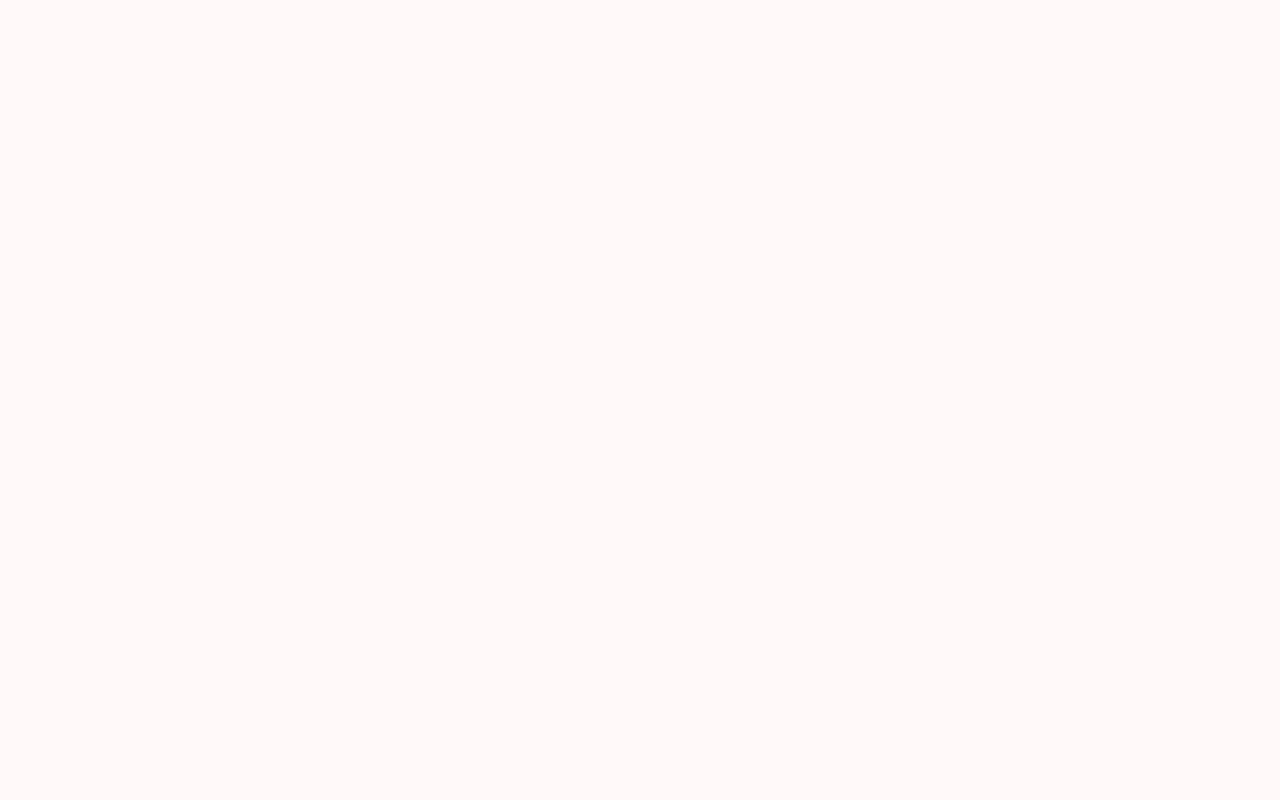
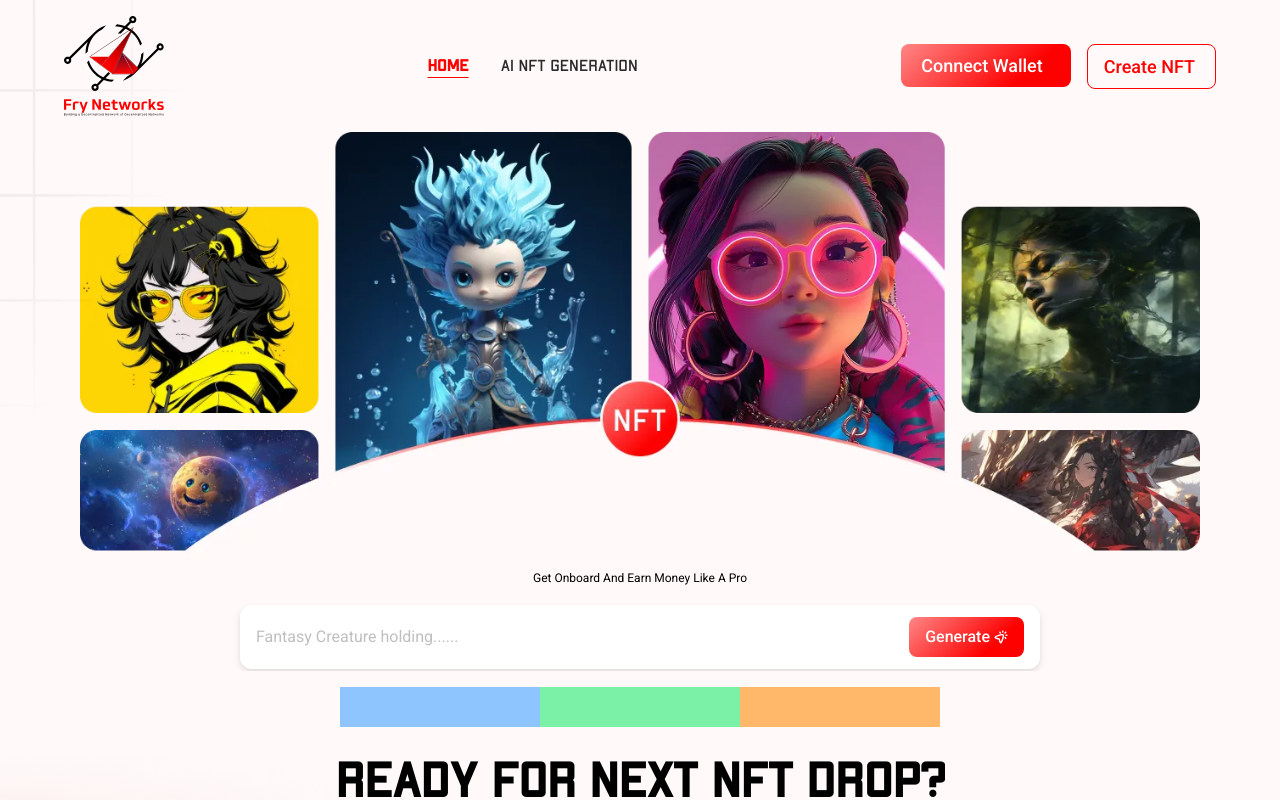
Before and after one commit to tahir-rafique/NFT-ALGO, a React (Vite) app: page /create-nft-collection-page in a window 1280 px wide. Before the commit this address had no page. Shown: the top 800 px of the page. Built offline with nearby package versions, Linux system fonts and the light colour scheme.

Commit message:
ant-modal added

```diff
--- a/package.json
+++ b/package.json
@@ -11,6 +11,7 @@
   },
   "dependencies": {
     "@tailwindcss/vite": "^4.0.3",
+    "antd": "^5.24.1",
     "icons": "^1.0.0",
     "lucide-react": "^0.474.0",
     "react": "^18.3.1",
--- a/src/App.jsx
+++ b/src/App.jsx
@@ -9,6 +9,7 @@ import TopCollectionPixacio from './pages/TopCollectionPixacio';
 import NFTdetailpixacio from './pages/NFTdetailpixacio';
 import TopSellerPage from './pages/TopSellerPage';
 import SellerCollectionPage from './pages/SellerCollectionPage';
+import CreateNFTpage from './pages/CreateNFTpage';
 
 const App = () => {
   return (
@@ -22,8 +23,7 @@ const App = () => {
         <Route path="/NFTdetail" element={<NFTdetailpixacio />} />
         <Route path="/top-seller-page" element={<TopSellerPage />} />
         <Route path="/seller-collection-page" element={<SellerCollectionPage />} />
-
-
+        <Route path="/create-nft-collection-page" element={<CreateNFTpage />} />
 
 
       </Routes>
--- a/src/components/Navbar.jsx
+++ b/src/components/Navbar.jsx
@@ -6,12 +6,29 @@ import ButtonMain from "../shared/ButtonMain";
 
 import topGridLeft from "../assets/Header/images/topGridLeft.webp"
 import { Link } from "react-router-dom";
+
+import { Button, Modal } from 'antd';
 const Navbar = () => {
     const [menuOpen, setmenuOpen] = useState(false);
 
     const toggleNavbar = () => {
         setmenuOpen(!menuOpen);
     };
+
+
+    // Ant-Desing Modal
+
+    const [isModalOpen, setIsModalOpen] = useState(false);
+    const showModal = () => {
+        setIsModalOpen(true);
+    };
+    const handleOk = () => {
+        setIsModalOpen(false);
+    };
+    const handleCancel = () => {
+        setIsModalOpen(false);
+    };
+
     return (
         <nav className="flex justify-center">
             <div className="container mx-auto max-sm:px-5 sm:px-8 lg:px-16 py-4">
@@ -19,7 +36,8 @@ const Navbar = () => {
                     <img src={topGridLeft} alt="" />
                 </div>
                 <div className="">
-                    <div className="flex justify-between items-center">
+                    <div className="flex justify-between items-center ">
+
                         <a href="/" className="cursor-pointer">
                             <img src={Navlogo} alt="" className="max-lg:size-14 cursor-pointer" />
                         </a>
@@ -36,16 +54,30 @@ const Navbar = () => {
                             </h6>
                         </div>
                         <div className="hidden lg:flex gap-4">
-                            <ButtonMain text="Connect Wallet" />
+                            <ButtonMain text="Connect Wallet" onClick={showModal} />
                             <ButtonSecondary text="Create NFT" />
                         </div>
-                        <div className="lg:hidden md:flex flex-col justify-end">
+
+
+                        {/* Ant-Desing Modal */}
+                        <div className="ant-modal-container absolute right-[50%] translate-[-50%] top-[50%] z-100">
+                            <Modal title="Basic Modal" open={isModalOpen} onOk={handleOk} onCancel={handleCancel}>
+                                <p>Some contents...</p>
+                                <p>Some contents...</p>
+                                <p>Some contents...</p>
+                            </Modal>
+                        </div>
+
+                        {/* Navbar Menu on mobile */}
+                        <div className="mobile-menu-navbar lg:hidden md:flex flex-col justify-end">
                             <button onClick={toggleNavbar}>
                                 {menuOpen ? <X className="max-sm:size-10 sm:size-12" /> : <Menu className="max-sm:size-10 sm:size-12" />}
                             </button>
                         </div>
                     </div>
 
+
+                    {/* Navbar Mobile */}
                     {menuOpen && (
                         <div className="lg:hidden fixed bg-inverted  py-5 px-10 flex flex-col gap-8 z-80 navMobile-anime h-[100%] top-0 w-[270px] left-0 bottom-0 transition-all transition-discrete delay-1000">
                             <div className="flex gap-1 items-center">
--- /dev/null
+++ b/src/pages/CreateNFTpage.jsx
@@ -0,0 +1,45 @@
+import Navbar from './../components/Navbar';
+import Footer from './../components/Footer';
+import IconGenerate from "../assets/GenerateNFT/icons/IconGenerat.svg"
+
+import banner from '../assets/CreateNFTpage/images/createNFTbanner.webp'
+
+const CreateNFTpage = () => {
+    return (
+        <>
+            <Navbar />
+            <div className='flex justify-center'>
+                <div className='container mx-auto  max-sm:px-5 sm:px-12 lg:px-20 '>
+                    <div className='flex flex-col gap-4'>
+                        <img src={banner} alt="" />
+
+                        <div className='flex justify-center'>
+                            <p className=' capitalize'>get onboard and earn money like a pro</p>
+                        </div>
+
+                        <div className='p-0.5'>
+                            <div className="mx-auto rounded-xl flex justify-between items-center gap-4 px-4  py-5 bg-inverted drop-shadow-md relative z-40 w-full max-w-[800px]">
+                                <input className="font-secondary text-light w-full max-w-[600px] outline-none " placeholder="Fantasy Creature holding......" />
+                                <a href="#" className="absolute navbtn-size text-small navbtn-border font-medium background-grad text-inverted px-4 py-2 shrink-0 cursor-pointer flex gap-1 right-4 z-50 ">
+                                    <h6>Generate</h6>
+                                    <img src={IconGenerate} alt="no img" />
+                                </a>
+                            </div>
+                        </div>
+
+                        <div className='w-full max-w-[600px] bg-red-500 mx-auto flex'>
+                            <div className="h-10 w-full bg-blue-300"></div>
+                            <div className="h-10 w-full bg-green-300"></div>
+                            <div className="h-10 w-full bg-orange-300"></div>
+                        </div>
+
+                    </div>
+                </div>
+            </div>
+            <Footer />
+
+        </>
+    )
+}
+
+export default CreateNFTpage;
--- a/src/shared/ButtonMain.jsx
+++ b/src/shared/ButtonMain.jsx
@@ -1,8 +1,11 @@
-const ButtonMain = ({ text, expIcon, toggleDropdown, }) => {
+const ButtonMain = ({ text, expIcon, toggleDropdown, onClick }) => {
     return (
         <div>
             <button
-                onClick={toggleDropdown}
+                onClick={(e) => {
+                    if (onClick) onClick(e);
+                    if (toggleDropdown) toggleDropdown(e);
+                }}
                 className={`navbtn-size  navbtn-border background-grad text-inverted px-5 py-2 cursor-pointer font-medium flex gap-2 items-center `}>
                 {text}
                 <img src={expIcon} alt="" />
```
Also changed, not shown: src/components/Modal.jsx (added, +9 -0 lines), src/assets/CreateNFTpage/images/createNFTbanner.webp (added), 1 other file (tests, documents, lock files or other folders).
